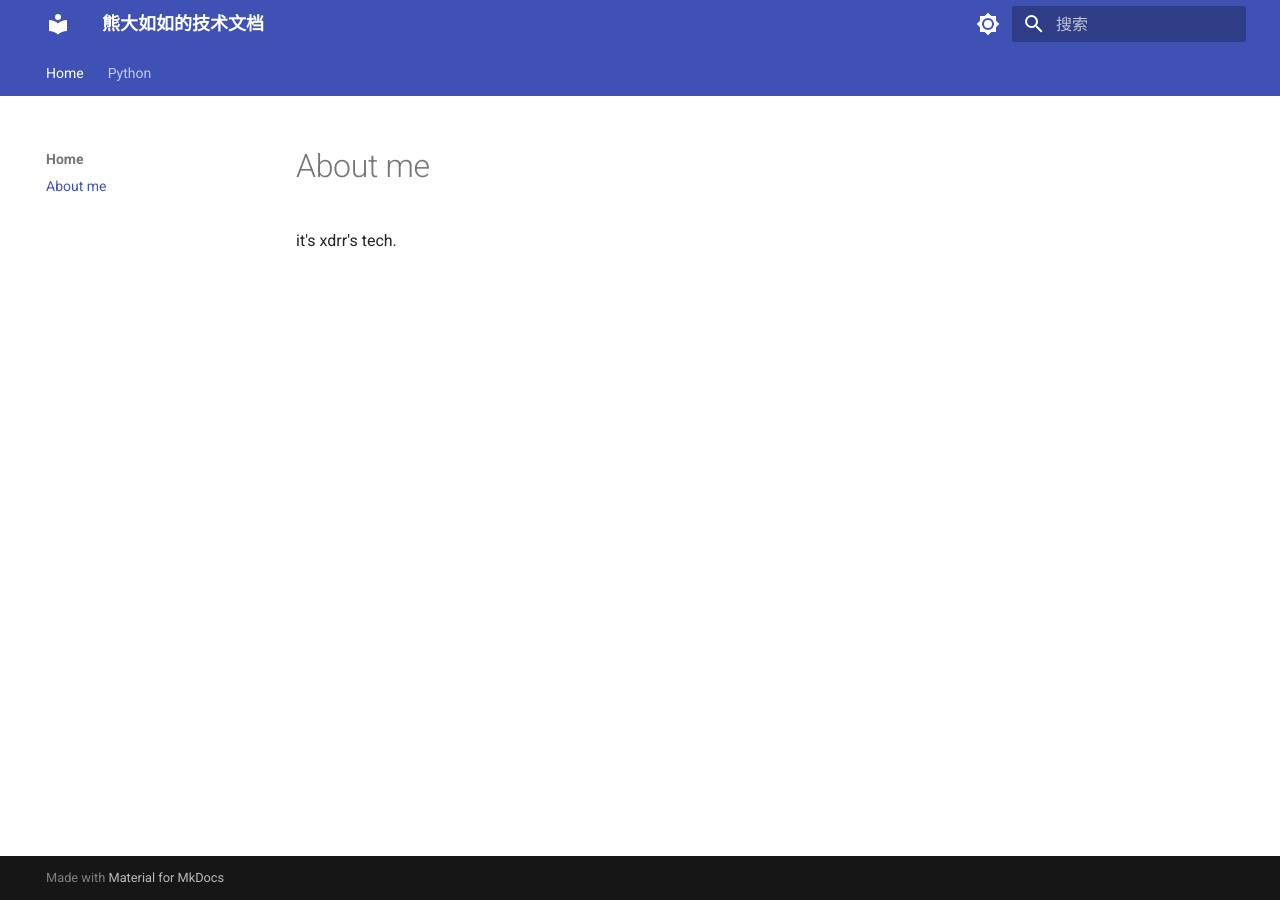
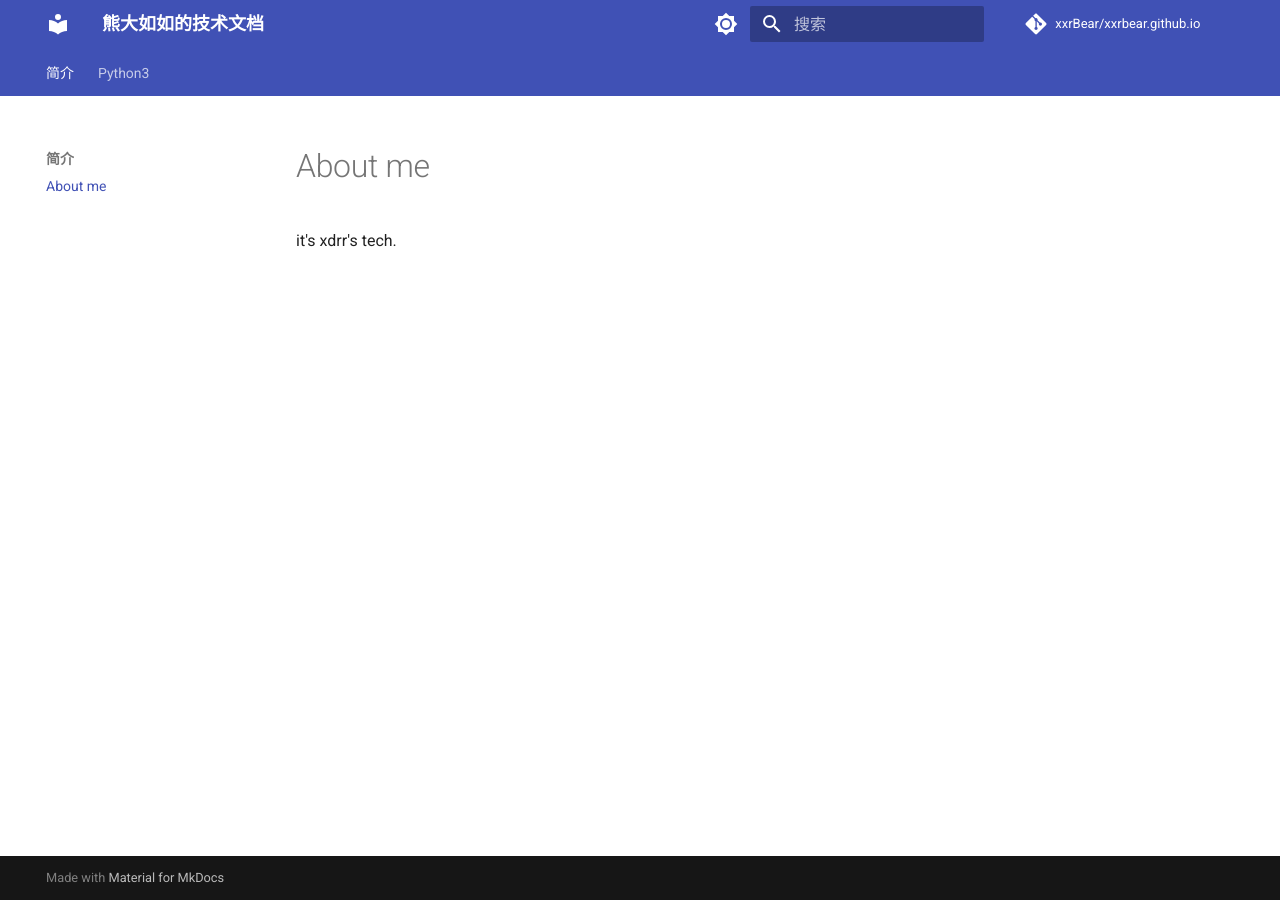
Before and after one commit to xxrBear/xxrbear.github.io, an MkDocs documentation site: the page built from docs/index.md, in a window 1280 px wide. Built offline with MkDocs 1.6.1 and Material for MkDocs 9.7.7, drawn with Linux system fonts in a browser that asks for light colours; comment, search, counter and statistics services are not loaded.

Commit message:
增加 github 链接

```diff
--- a/mkdocs.yml
+++ b/mkdocs.yml
@@ -26,12 +26,15 @@ theme:
         icon: material/brightness-4
         name: Switch to light mode
 
+repo_url: https://github.com/xxrBear/xxrbear.github.io
+repo_name: xxrBear/xxrbear.github.io
+
 # 导航页
 nav:
-  - Home:
+  - 简介:
       - index.md
 
-  - Python:
+  - Python3:
       - python3/index.md
       - 并发:
           - 基本概念: python3/concurrent/基本概念.md
```
